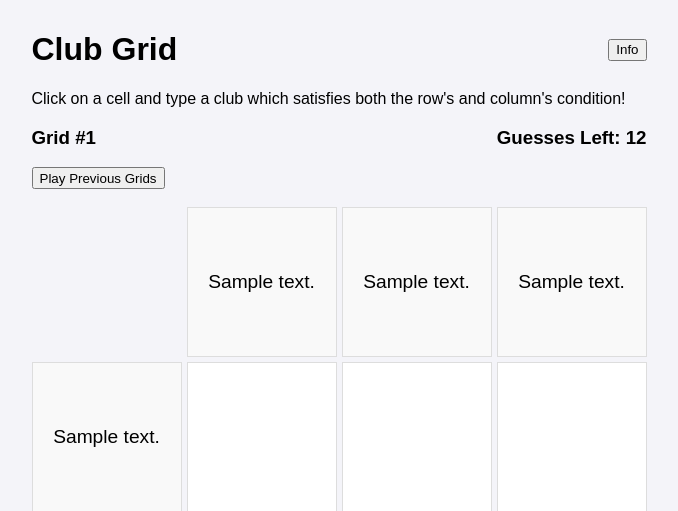
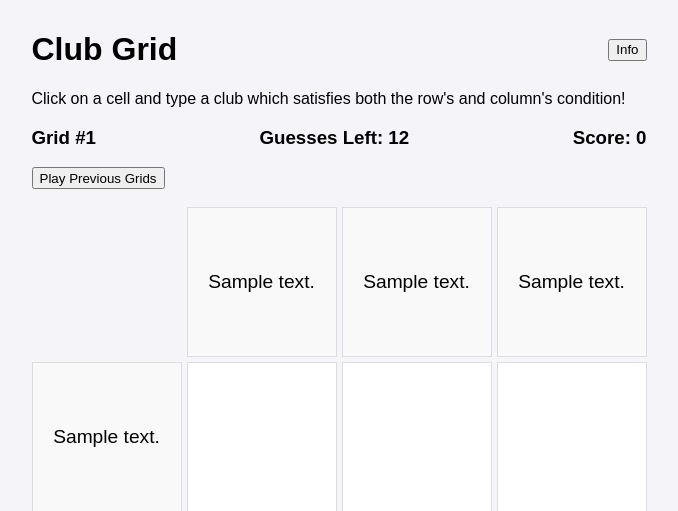
Before and after one commit to Famaral97/clubgrid, a Flask app: page /grid/1 in a window 1280 px wide. Shown: the top 511 px of the page, without its empty margins (301-979 px from the left). Run offline with Flask 3, Linux system fonts and the light colour scheme; tables that the repository leaves empty hold one stand-in row (values such as "Sample post"); parts of the project's set-up code (start-up, migrations or seed data) failed here and were passed over.

Commit message:
✨ include score calculation, based on the overall rarity (including incorrect guesses)

```diff
--- a/app.py
+++ b/app.py
@@ -100,15 +100,14 @@ def check_answer():
 
     is_correct = answer.is_solution if answer is not None else False
 
-    total_correct_answers = -1
+    total_answers = -1
     total_club_answered = -1
     if is_correct:
         total_club_answered = answer.count
-        total_correct_answers = int(Answer.query.with_entities(func.sum(Answer.count)).filter(
+        total_answers = int(Answer.query.with_entities(func.sum(Answer.count)).filter(
             Answer.grid_id == grid_id,
             Answer.row_condition_id == row_condition_id,
-            Answer.column_condition_id == column_condition_id,
-            Answer.is_solution.is_(True),
+            Answer.column_condition_id == column_condition_id
         ).scalar())
 
     stmt = insert(Answer).values(
@@ -131,7 +130,7 @@ def check_answer():
         "clubName": club.name,
         "logo": club.logo,
         "total_club_answered": total_club_answered,
-        "total_correct_answers": total_correct_answers
+        "total_answers": total_answers
     })
 
 
--- a/static/cookies.js
+++ /dev/null
@@ -1,5 +0,0 @@
-function getCookie(name) {
-  const value = `; ${document.cookie}`;
-  const parts = value.split(`; ${name}=`);
-  if (parts.length === 2) return parts.pop().split(';').shift();
-}
--- a/static/grid.js
+++ b/static/grid.js
@@ -10,6 +10,8 @@ function makeSolutionsGrid(container, solutions, row_conditions_descriptions, co
         <h1>Results</h1>
         <div>
             <span style="white-space: pre-line; font-size: x-large">${resultAsText}</span>
+            <span>Score: ${Math.round(gridScore * 100) / 100}</span>
+            <br>
             <span>Guesses left: ${GUESSES_NUMBER - allGuesses.length}</span>
         </div>
         <br>
@@ -84,6 +86,8 @@ function copyResultToClipboard(gridId) {
 
     sharedResult += getGridResultText()
 
+    sharedResult += `\nScore: ${Math.round(gridScore * 100) / 100}`
+
     sharedResult += `\nGuesses left: ${GUESSES_NUMBER - allGuesses.length}`
 
     sharedResult += `\nhttps://clubgrid.pythonanywhere.com/grid/${gridId}`
--- a/static/scripts.js
+++ b/static/scripts.js
@@ -15,12 +15,16 @@ let conditions = {}
 let gridAnswers
 let allGuesses
 let currentGridId
+let gridScore
 
 window.onload = async () => {
     await getData()
     getGridsIds()
 
     currentGridId = document.querySelector('.grid-title').getAttribute('gridId')
+
+    let gridScoreStoredValue = parseFloat(window.localStorage.getItem(`gridScore_${currentGridId}`))
+    gridScore = gridScoreStoredValue || 0
 
     let gridAnswersStoredValue = window.localStorage.getItem(`gridAnswers_${currentGridId}`)
     gridAnswers = gridAnswersStoredValue ? JSON.parse(gridAnswersStoredValue) : [
@@ -42,6 +46,8 @@ window.onload = async () => {
     allGuesses = allGuessesStoredValue ? JSON.parse(allGuessesStoredValue) : []
 
     document.getElementById("guesses").innerHTML = GUESSES_NUMBER - allGuesses.length
+
+    document.getElementById("score").innerHTML = Math.round(gridScore * 100) / 100 // 2 decimal places
 
     if (gridIsComplete()) {
         showViewResultsButton()
@@ -123,9 +129,24 @@ function showClubSelectionModal(cell) {
 async function showFinalModal() {
     hideAllModals()
 
+    let existingFinalModal = document.querySelector('.final-modal')
+
+    if (existingFinalModal) {
+        let shareButtonElement = document.getElementById("share")
+        shareButtonElement.textContent = "📢 Share"
+
+        modalOverlay.style.display = 'flex'
+        existingFinalModal.style.display = 'block'
+        modalOverlay.onclick = exitFinalMode
+    } else {
+
         modalOverlay.style.display = 'flex'
 
-    const {solutions, row_conditions_descriptions, col_conditions_descriptions} = await getGridSolution(currentGridId)
+        const {
+            solutions,
+            row_conditions_descriptions,
+            col_conditions_descriptions
+        } = await getGridSolution(currentGridId)
 
         let finalModal = document.createElement("div")
 
@@ -135,6 +156,7 @@ async function showFinalModal() {
 
         modalOverlay.appendChild(finalModal)
         modalOverlay.onclick = exitFinalMode
+    }
 }
 
 function exitModal(e) {
@@ -229,11 +251,17 @@ async function submitClub(clubId) {
     })
         .then(data => {
             if (data.correct) {
-                let rarity_score = Math.floor(100 * data.total_club_answered / data.total_correct_answers)
+                let rarity_score = Math.floor(100 * data.total_club_answered / data.total_answers)
 
                 fillCell(selectedCell, data.clubName, data.logo, rarity_score)
 
-                gridAnswers[selectedCell.id - 1] = {"id": clubId, "score": isNaN(rarity_score) ? 0 : rarity_score}
+                let cellScore = isNaN(rarity_score) ? 0 : rarity_score
+
+                gridScore += (100 - cellScore) / 9
+                window.localStorage.setItem(`gridScore_${currentGridId}`, gridScore)
+                document.getElementById("score").innerHTML = Math.round(gridScore * 100) / 100 // 2 decimal places
+
+                gridAnswers[selectedCell.id - 1] = {"id": clubId, "score": cellScore}
                 window.localStorage.setItem(`gridAnswers_${currentGridId}`, JSON.stringify(gridAnswers))
             } else {
                 applyPowEffect(selectedCell)
--- a/templates/index.html
+++ b/templates/index.html
@@ -12,7 +12,6 @@
 <script src="{{ url_for('static', filename='services.js') }}"></script>
 <script src="{{ url_for('static', filename='cell.js') }}"></script>
 <script src="{{ url_for('static', filename='grid.js') }}"></script>
-<script src="{{ url_for('static', filename='cookies.js') }}"></script>
 <script src="{{ url_for('static', filename='info.js') }}"></script>
 <script src="{{ url_for('static', filename='scripts.js') }}"></script>
 
@@ -27,6 +26,7 @@
         <div class="horizontal-container">
             <h3 class="grid-title" gridId="{{ grid_id }}">Grid #{{ grid_id }}</h3>
             <h3>Guesses Left: <span id="guesses"></span></h3>
+            <h3>Score: <span id="score"></span></h3>
         </div>
 
         <div class="horizontal-container">
```
Lines whose indentation alone changed are shown as unchanged.
